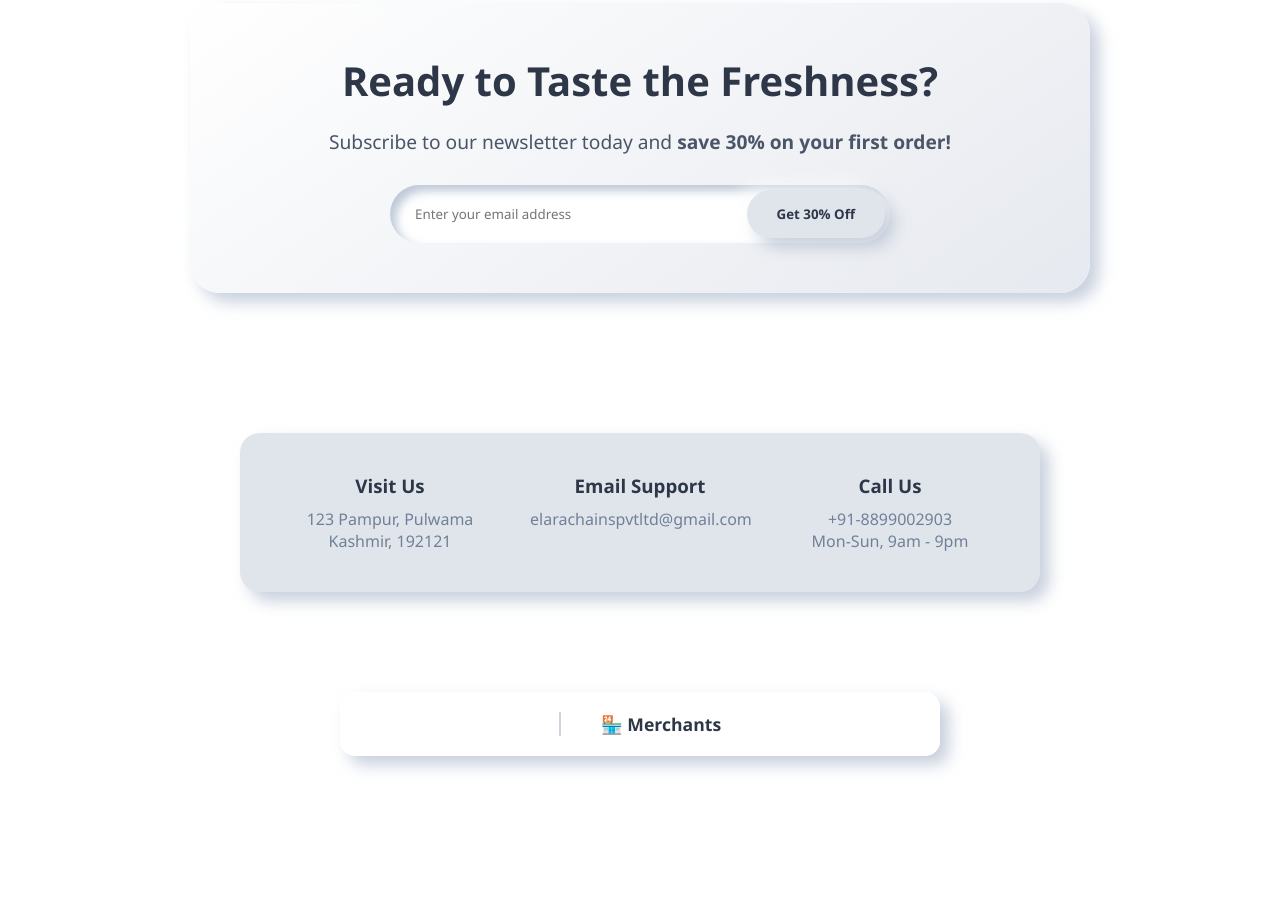
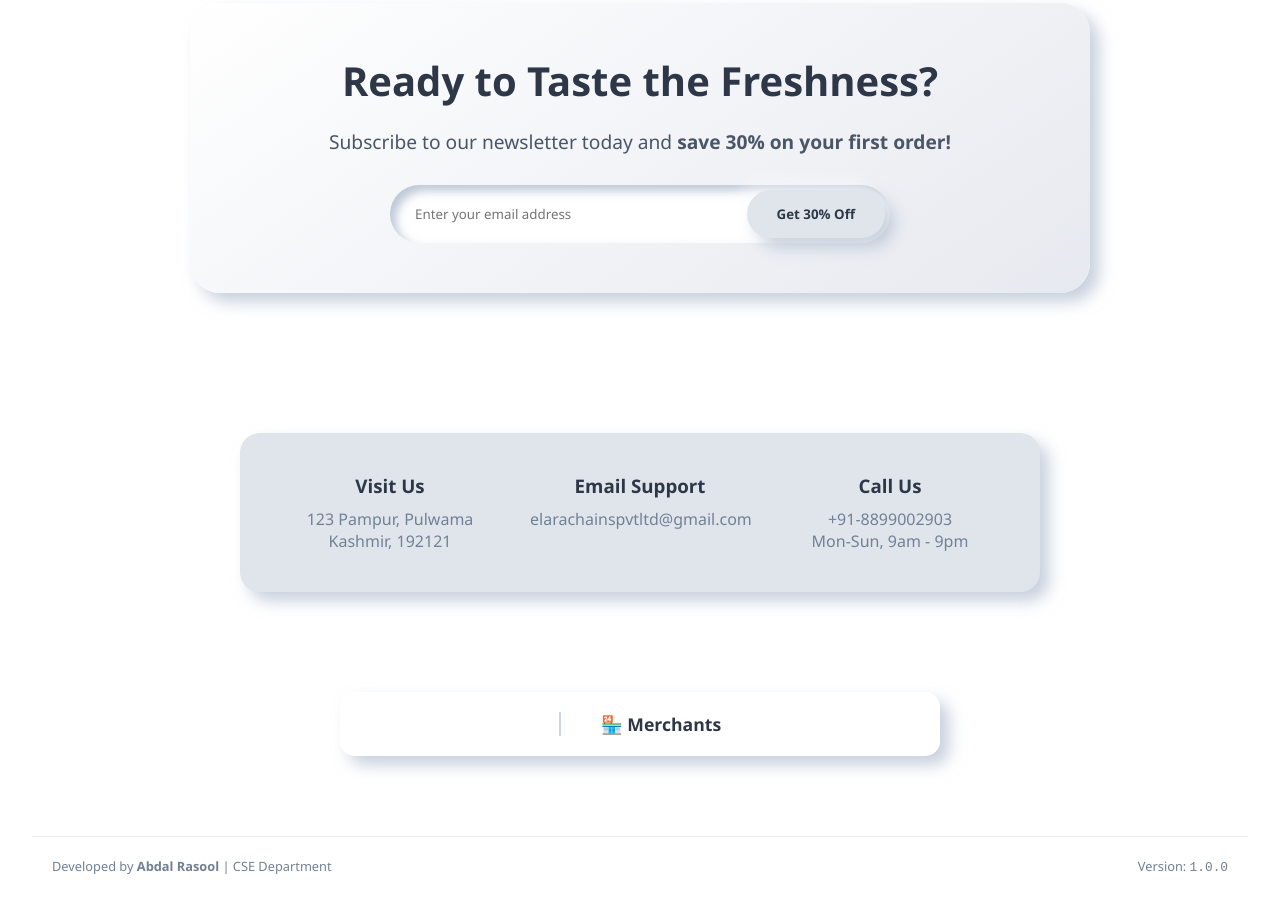
Before and after one commit to abdaal313/dailyfresh-app, a website: page index.html in a window 1280 px wide. Shown: the part 2928-3841 px from the top of the page. Before the commit the page ends 3724 px from the top, so only its background shows below. Drawn offline with Linux system fonts and the light colour scheme.

Commit message:
Add developer footer and version 1.0.0

```diff
--- a/index.html
+++ b/index.html
@@ -217,6 +217,10 @@
 
         </div>
     </section>
+    <footer style="text-align: center; padding: 20px; font-size: 0.8rem; color: #718096; border-top: 1px solid #eee; margin-top: 40px;">
+    <p>Developed by <strong>Abdal Rasool</strong> | CSE Department</p>
+    <p>Version: <span style="font-family: monospace;">1.0.0</span></p>
+</footer>
     <script>
         // Newsletter Subscription
         document.getElementById('newsletter-form').addEventListener('submit', async (e) => {
```
